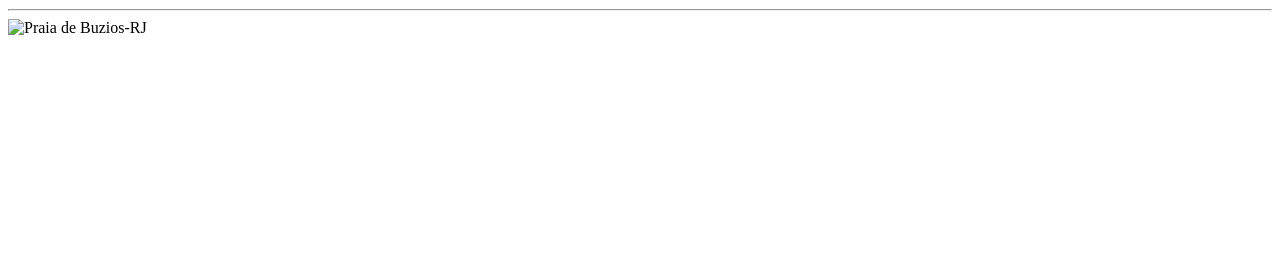
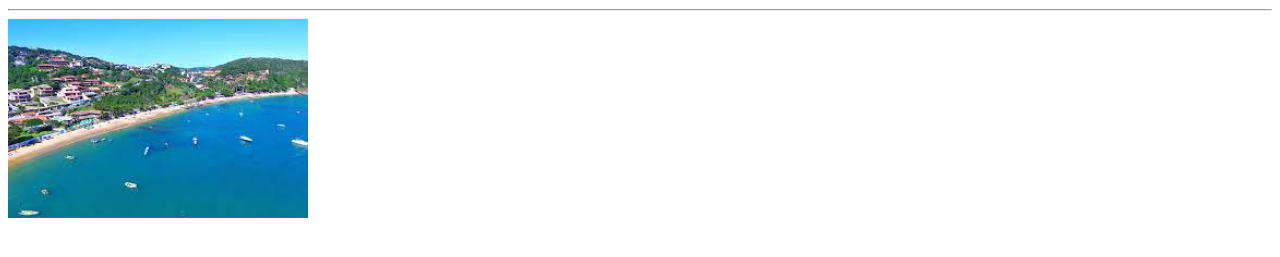
Before and after one commit to GuilhermeS4nt0s/trybe-exerc-cios, a plain HTML site: page Bloco-3:Introdução-á-HTML-e-CSS/Bloco-3:Introdução-a-HTLM-e-CSS/Dia-1:HTLM-CSS-Estruturas-De-Pagina/index.html in a window 1280 px wide. Shown: the part 461-718 px from the top of the page. Drawn offline with Linux system fonts and the light colour scheme.

Commit message:
Arrumei a imagem e Finalizei

```diff
--- a/Bloco-3:Introdução-á-HTML-e-CSS/Bloco-3:Introdução-a-HTLM-e-CSS/Dia-1:HTLM-CSS-Estruturas-De-Pagina/index.html
+++ b/Bloco-3:Introdução-á-HTML-e-CSS/Bloco-3:Introdução-a-HTLM-e-CSS/Dia-1:HTLM-CSS-Estruturas-De-Pagina/index.html
@@ -17,7 +17,7 @@
     <img src="https://i0.wp.com/pranchanova.com/wp-content/uploads/2019/12/surfing-2212948_1920.jpg?fit=1020%2C588&ssl=1" alt="Surfista" width="300px"> <br>
     <hr>
     <!-- Seção 2 -->
-    <img src="praiadebuzios.jpeg alt=" alt="Praia de Buzios-RJ" width="300px">
+    <img src="praiadeb.png" alt="Praia de Buzios-RJ" width="300px">
 
 </body>
 </html>
```
Also changed, not shown: Bloco-3:Introdução-á-HTML-e-CSS/Bloco-3:Introdução-a-HTLM-e-CSS/Dia-1:HTLM-CSS-Estruturas-De-Pagina/praiadeb.png (added), Bloco-3:Introdução-á-HTML-e-CSS/Bloco-3:Introdução-a-HTLM-e-CSS/Dia-1:HTLM-CSS-Estruturas-De-Pagina/praiadebuzios.jpeg (deleted), 1 other file.
